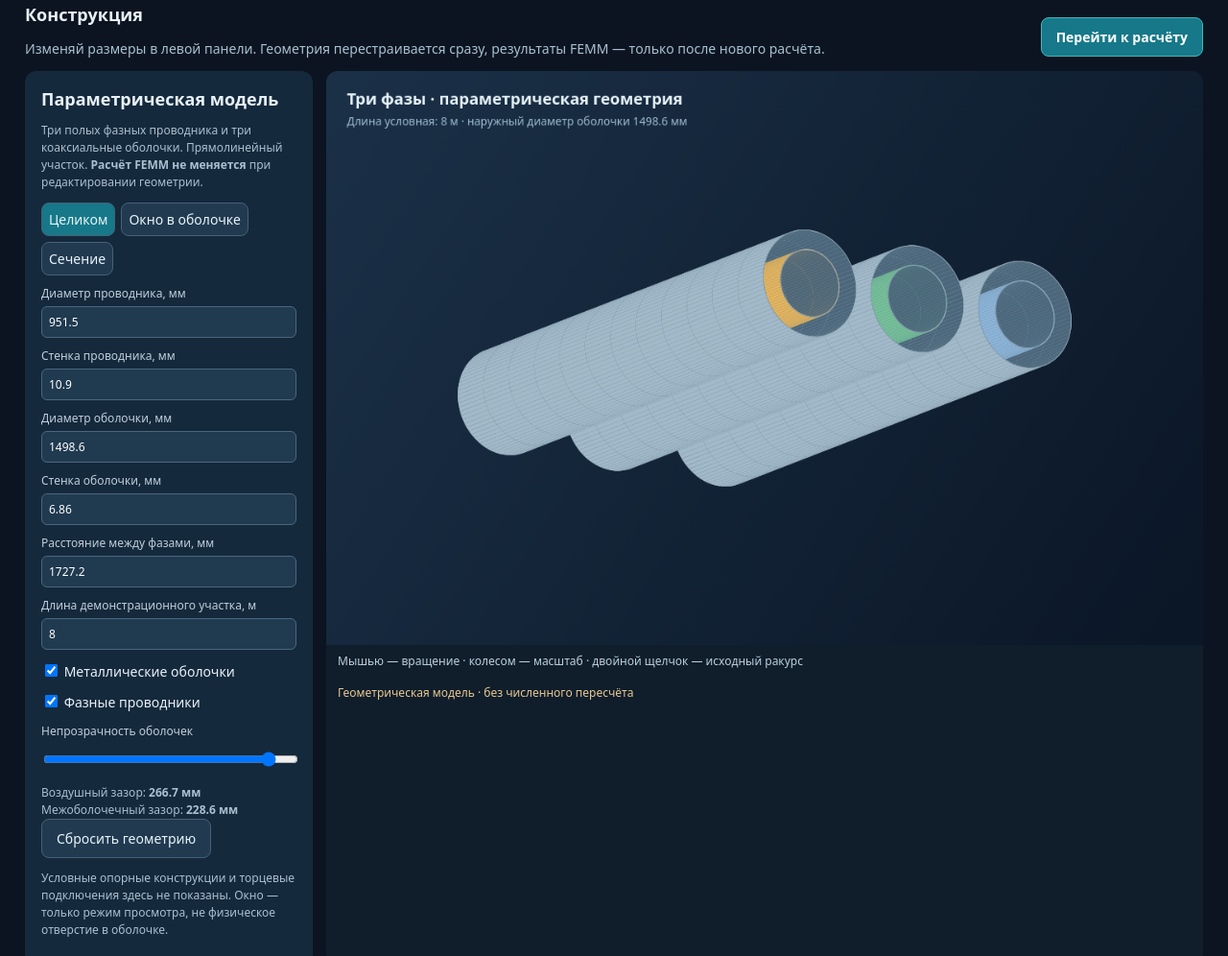
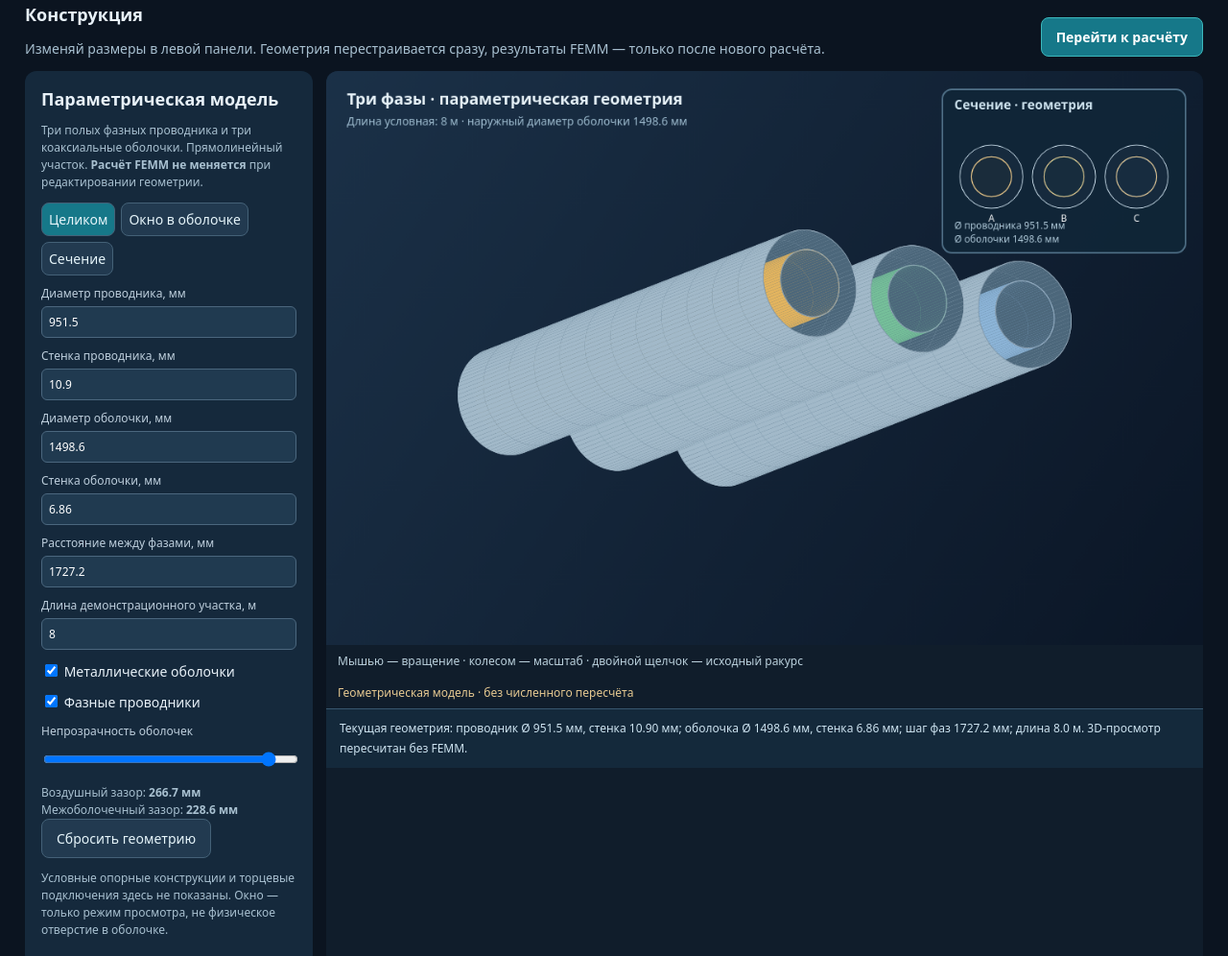
Before and after one commit to trashchenkov/ipb-studio, a plain HTML site: page index.html in a window 1280 px wide. Shown: the part 215-1211 px from the top of the page at 96% size. Drawn offline with Linux system fonts and the light colour scheme.

Commit message:
Make parameter changes visible in 3D and transverse preview

```diff
--- a/index.html
+++ b/index.html
@@ -22,7 +22,7 @@
 <div class="note" id="mChecks"></div><button id="mReset" type="button">Сбросить геометрию</button>
 <p class="note">Условные опорные конструкции и торцевые подключения здесь не показаны. Окно — только режим просмотра, не физическое отверстие в оболочке.</p>
 </aside><div class="modelViz"><canvas aria-label="Интерактивный трёхмерный просмотр токопровода" height="720" id="modelCanvas" width="1100"></canvas>
-<div class="modelHint">Мышью — вращение · колесом — масштаб · двойной щелчок — исходный ракурс</div><div class="modelStatus" id="mStatus">Геометрическая модель · без численного пересчёта</div></div></div></div>
+<div class="modelHint">Мышью — вращение · колесом — масштаб · двойной щелчок — исходный ракурс</div><div class="modelStatus" id="mStatus">Геометрическая модель · без численного пересчёта</div><div id="modelLiveDimensions" role="status" aria-live="polite" style="padding:10px 14px;color:#cde3f0;font-size:12px;line-height:1.7;background:#14293b;border-top:1px solid #38576e">Параметры модели появятся здесь.</div></div></div></div>
 <div class="card"><div class="row space"><h3>Результаты для текущей конструкции</h3><span id="designRunStatus" class="badge">—</span></div><p class="note" id="designRunInfo"></p><button id="viewApplicable">Открыть результаты</button> <button id="saveNewVariant">Сохранить конструкцию как вариант</button>
 <div class="record"><h3>Сохранённые конструкции</h3><div id="draftList" class="note">Пока нет сохранённых вариантов</div></div>
 <div class="controls"><button id="exportProject">Экспорт проекта JSON</button><label class="field">Открыть сохранённый проект<input type="file" id="importProject" accept=".json,application/json"></label></div></div></div>
@@ -75,6 +75,8 @@ let a=x*cy-z*sy,b=x*sy+z*cy;return [a, y*cp+b*sp,b*cp-y*sp];
 function renderParametric(){
 if(!mc)return;
 const W=mdl.width,H=mdl.height,v=mVal(),state=mCheck(v),out=document.getElementById('mChecks');
+const status=document.getElementById('modelLiveDimensions');
+if(status)status.textContent='Текущая геометрия: проводник Ø '+v.mCondD.toFixed(1)+' мм, стенка '+v.mCondT.toFixed(2)+' мм; оболочка Ø '+v.mShellD.toFixed(1)+' мм, стенка '+v.mShellT.toFixed(2)+' мм; шаг фаз '+v.mPitch.toFixed(1)+' мм; длина '+v.mLength.toFixed(1)+' м. 3D-просмотр пересчитан без FEMM.';
 out.innerHTML=state.errors.length?'<span style="color:#ffb099">'+state.errors.join('; ')+'</span>':`Воздушный зазор: <b>${state.air.toFixed(1)} мм</b><br>Межоболочечный зазор: <b>${state.sep.toFixed(1)} мм</b>`;
 mc.clearRect(0,0,W,H);const bg=mc.createLinearGradient(0,0,W,H);bg.addColorStop(0,'#1b3148');bg.addColorStop(1,'#0b1626');mc.fillStyle=bg;mc.fillRect(0,0,W,H);
 if(state.errors.length){mc.fillStyle='#f4b7a8';mc.font='25px system-ui';mc.fillText('Исправьте геометрию',W/2-150,H/2);return;}
@@ -122,7 +124,28 @@ if(document.getElementById('mShowConductor').checked){const old=document.getElem
 faces.sort((a,b)=>a.depth-b.depth);
 for(const f of faces){mc.globalAlpha=f.alpha;mc.beginPath();mc.moveTo(f.p[0][0],f.p[0][1]);for(let i=1;i<f.p.length;i++)mc.lineTo(f.p[i][0],f.p[i][1]);mc.closePath();mc.fillStyle=f.color;mc.fill();}
 mc.globalAlpha=1;mc.textAlign='left';mc.fillStyle='#E7F2F8';mc.font='bold 20px system-ui';mc.fillText('Три фазы · параметрическая геометрия',26,42);
+
 mc.font='14px system-ui';mc.fillStyle='#9FBDD0';mc.fillText('Длина условная: '+len+' м · наружный диаметр оболочки '+v.mShellD.toFixed(1)+' мм',26,68);
+// Enlarged transverse inset gives immediate visual feedback when dimensions change.
+// The metal walls are deliberately outlined for visibility, not shown at exaggerated physical thickness.
+const bx=W-327,by=23,bw=305,bh=205;
+mc.save();mc.globalAlpha=.97;mc.fillStyle='#102637';mc.strokeStyle='#52738a';mc.lineWidth=2;
+mc.beginPath();mc.roundRect(bx,by,bw,bh,12);mc.fill();mc.stroke();
+mc.fillStyle='#d5e9f5';mc.font='bold 16px system-ui';mc.textAlign='left';mc.fillText('Сечение · геометрия',bx+15,by+25);
+const avail= (bw-36)/2,scale=Math.min((bw-36)/(2*pitch+2*outer)*.97, (bh-75)/(2*outer)*.95);
+const yc=by+bh/2+7;
+for(let k=0;k<3;k++){
+ const cx=bx+bw/2+(k-1)*pitch*scale;
+ mc.beginPath();mc.arc(cx,yc,outer*scale,0,Math.PI*2);mc.fillStyle='#607f93';mc.fill();mc.strokeStyle='#d5e8f4';mc.lineWidth=1.2;mc.stroke();
+ mc.beginPath();mc.arc(cx,yc,inner*scale,0,Math.PI*2);mc.fillStyle='#14283a';mc.fill();
+ mc.beginPath();mc.arc(cx,yc,cond*scale,0,Math.PI*2);mc.fillStyle=phaseColor[k];mc.fill();mc.strokeStyle='#efce92';mc.stroke();
+ mc.beginPath();mc.arc(cx,yc,condInner*scale,0,Math.PI*2);mc.fillStyle='#14283a';mc.fill();
+ mc.fillStyle='#fff';mc.font='12px system-ui';mc.textAlign='center';mc.fillText('ABC'[k],cx,yc+outer*scale+17);
+}
+mc.textAlign='left';mc.font='12px system-ui';mc.fillStyle='#b6cfdf';
+mc.fillText('Ø проводника '+v.mCondD.toFixed(1)+' мм',bx+15,by+bh-30);
+mc.fillText('Ø оболочки '+v.mShellD.toFixed(1)+' мм',bx+15,by+bh-13);
+mc.restore();
 }
 window.renderParametric=renderParametric;
 for(const id of [...Object.keys(MODEL_DEFAULT),'mShowShell','mShowConductor','mAlpha'])document.getElementById(id).addEventListener('input',renderParametric);
```
